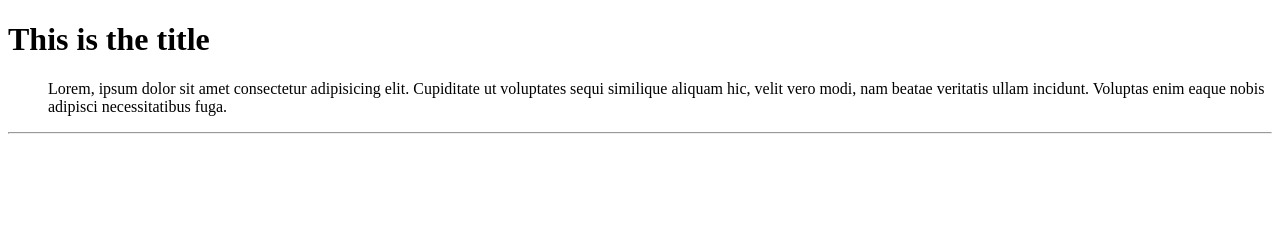
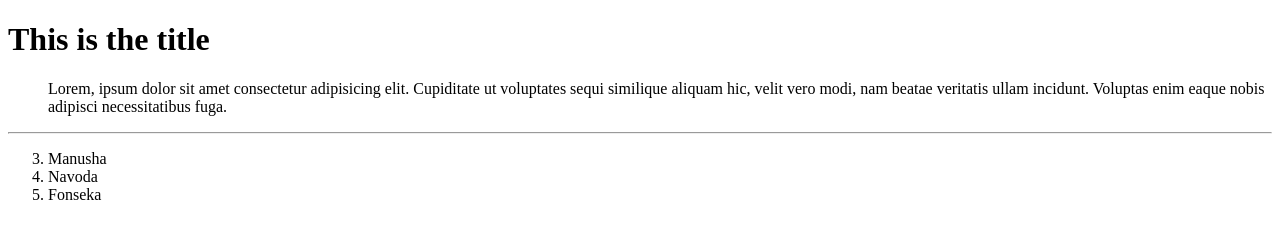
Before and after one commit to manushanavoda/itday2.1, a plain HTML site: page index.html in a window 1280 px wide. Drawn offline with Linux system fonts and the light colour scheme.

Commit message:
order list

```diff
--- a/index.html
+++ b/index.html
@@ -17,5 +17,11 @@
 
     <hr>
 
+    <ol type ="1" start="3">
+        <li>Manusha</li>
+        <li>Navoda</li>
+        <li>Fonseka</li>
+    </ol>
+
 </body>
 </html>
```
